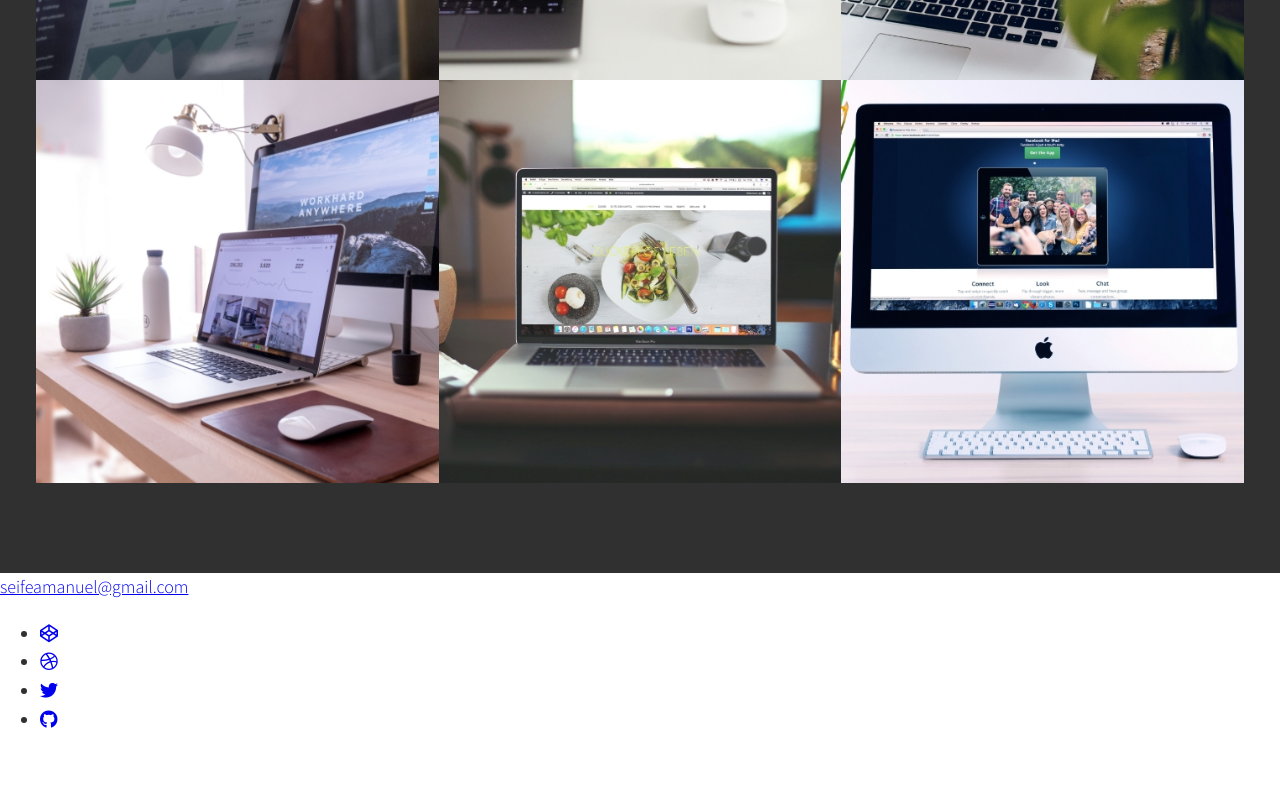
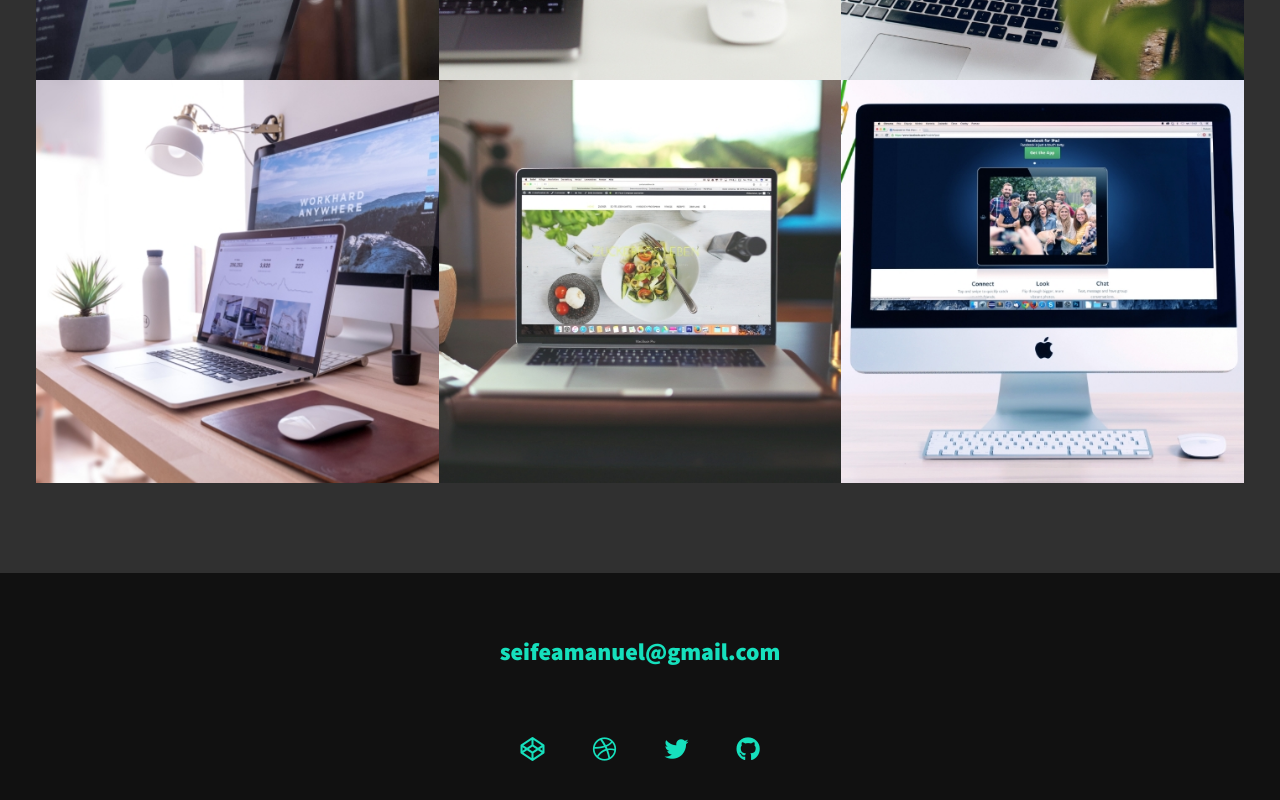
Before and after one commit to amanst1/portfolio-site, a plain HTML site: page index.html in a window 1280 px wide. Shown: the part 2309-3109 px from the top of the page. Before the commit the page ends 3062 px from the top, so only its background shows below. Drawn offline with nearby package versions, Linux system fonts and the light colour scheme.

Commit message:
styled footer, social links, email

```diff
--- a/index.html
+++ b/index.html
@@ -145,7 +145,7 @@
 
 
 
-            <footer>
+            <footer class="footer">
                 <a href="mailto:seifeamanuel@gmail.com" class="footer__link">seifeamanuel@gmail.com</a>
 
                 <ul class="social-list">
--- a/style.css
+++ b/style.css
@@ -307,3 +307,49 @@ nav {
     transform: scale(1.2);
     opacity: 0.75;
 }
+
+
+/* footer */
+
+.footer {
+    background: #111;
+    color: var(--clr-accent);
+    text-align: center;
+    padding: 2.5em 0;
+    font-size: var(--fs-h3);
+}
+
+.footer a {
+    color: inherit;
+    text-decoration: none;
+}
+
+.footer__link {
+    font-weight: var(--fw-bold);
+}
+
+.footer__link:hover,
+.social-list__link:hover {
+    opacity: 0.7;
+}
+
+.footer__link:hover {
+    text-decoration: underline;
+}
+
+
+.social-list {
+    list-style: none;
+    display: flex;
+    justify-content: center;
+    padding: 0;
+    margin: 2em 0 0;
+}
+
+.social-list__item {
+    margin: 0.5em;
+}
+
+.social-list__link {
+    padding: 0.5em;
+}
```
